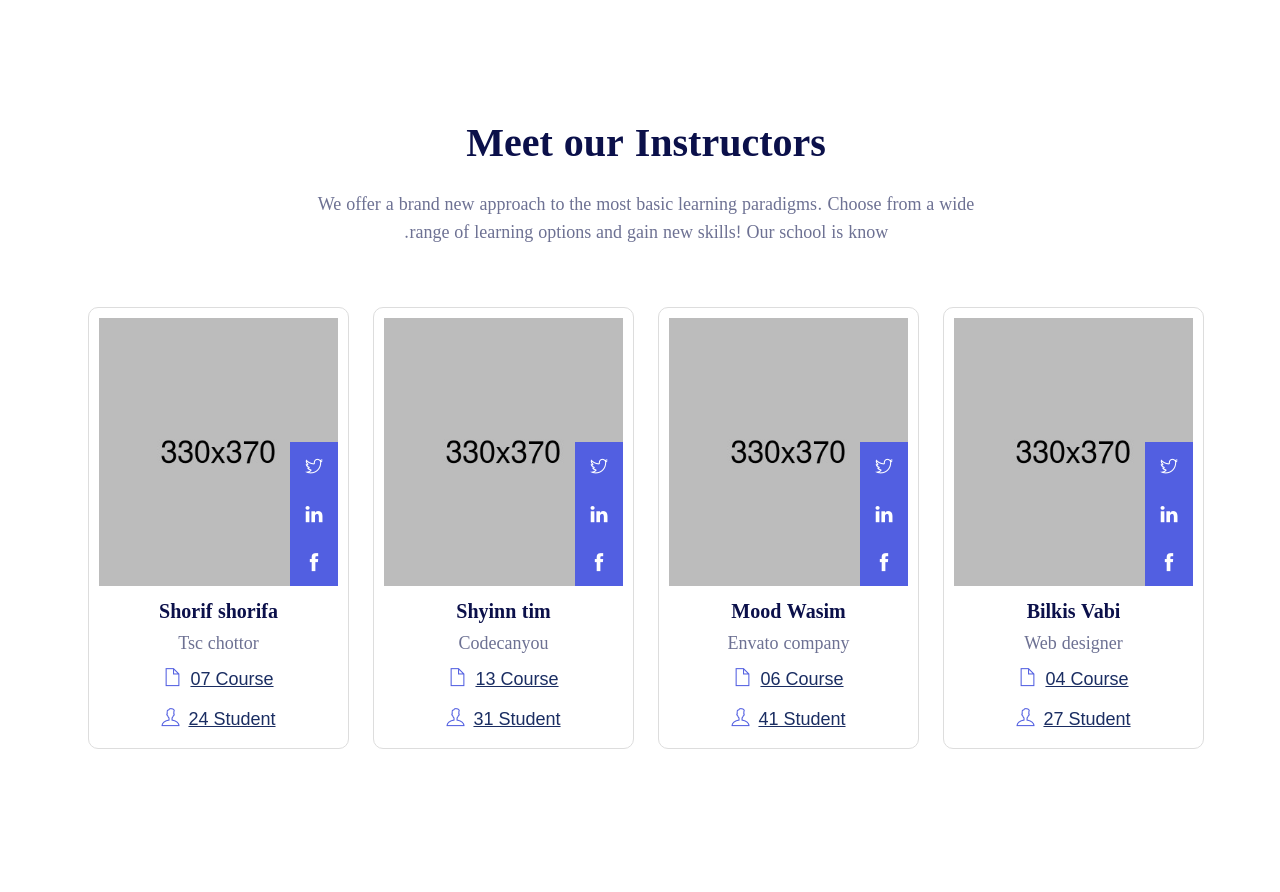
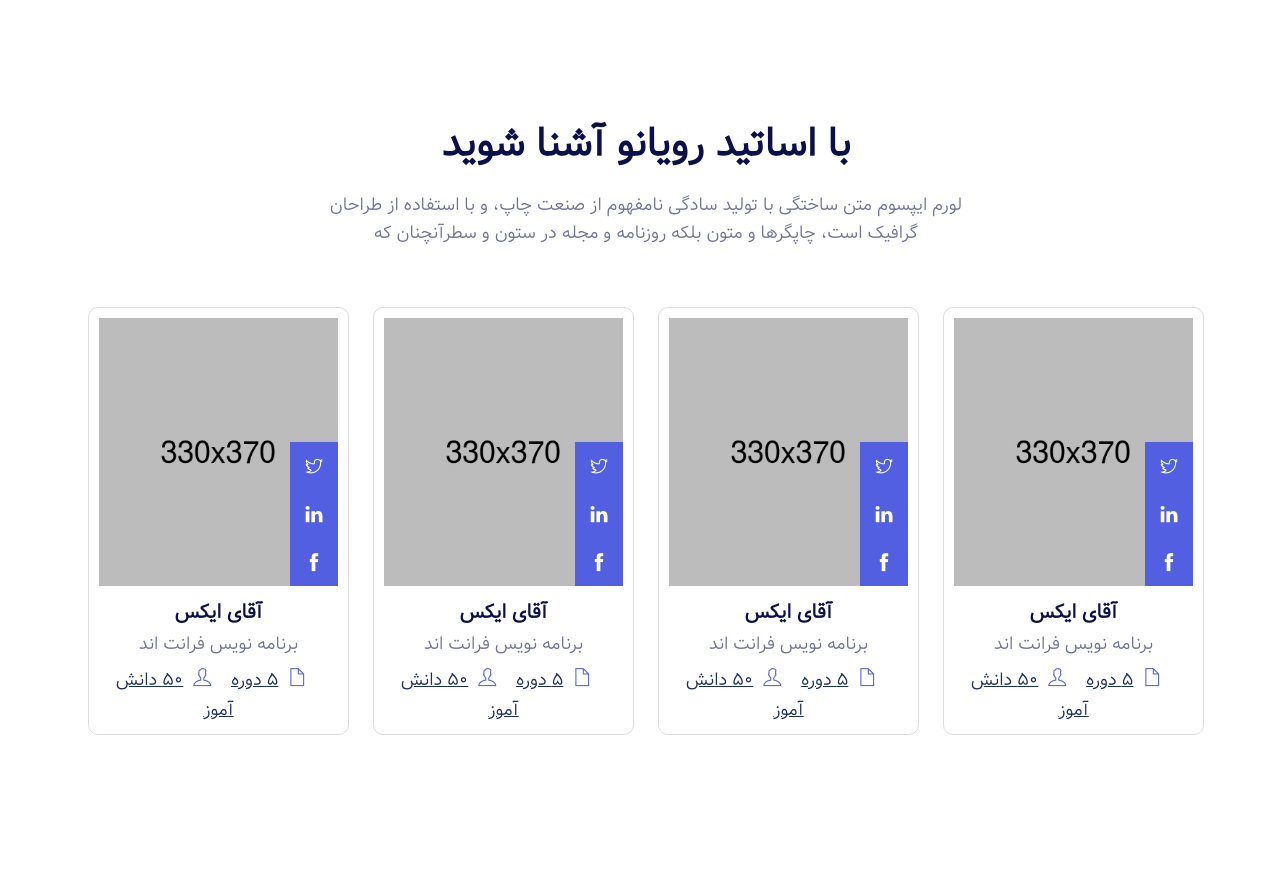
Before and after one commit to mjraei1409/royano-1, a plain HTML site: page index.html in a window 1280 px wide. Shown: the part 5220-6112 px from the top of the page. Drawn offline with Linux system fonts and the light colour scheme; files whose address does not match are found by name; a web font is replaced by a local one.

Commit message:
translate team section

```diff
--- a/assets/css/style.css
+++ b/assets/css/style.css
@@ -1721,10 +1721,10 @@ position: relative;
 	color: #525fe1;
 	display: inline-block;
 	margin: 10px 5px;
+	margin-right: 15px;
 }
 .sth_det2 u{
 color: #1a2d62;
-font-family:"Inria Sans", sans-serif;
 }
 
 /*START SINGLE TEAM DETAILS*/
--- a/index.html
+++ b/index.html
@@ -392,8 +392,8 @@
 		<section class="team_area section-padding">
 			<div class="container">
 				<div class="section-title text-center">
-					<h2>Meet our Instructors</h2>
-					<p>We offer a brand new approach to the most basic learning paradigms. Choose from a wide range of learning options and gain new skills! Our school is know.</p>
+					<h2>با اساتید رویانو آشنا شوید</h2>
+					<p>لورم ایپسوم متن ساختگی با تولید سادگی نامفهوم از صنعت چاپ، و با استفاده از طراحان گرافیک است، چاپگرها و متون بلکه روزنامه و مجله در ستون و سطرآنچنان که </p>
 				</div>
 				<div class="row">
 					<div class="col-lg-3 col-sm-6 col-xs-12 wow fadeInUp" data-wow-duration="1s" data-wow-delay="0.1s" data-wow-offset="0">
@@ -407,19 +407,19 @@
 								</ul>
 							</div>
 							<div class="team-prof">
-								<h3>Bilkis Vabi</h3>
-								<span>Web designer</span>
+								<h3>آقای ایکس</h3>
+								<span>برنامه نویس فرانت اند</span>
 							</div>
 							<div class="sth_det2">
-								<span class="ti-file"> <u>04 Course</u></span>
-								<span class="ti-user"> <u>27 Student</u></span>
+								<span class="ti-file"></span> <u>۵ دوره</u>
+								<span class="ti-user"></span> <u>۵۰ دانش آموز</u>
 							</div>
 						</div>
 					</div><!--- END COL -->
 					<div class="col-lg-3 col-sm-6 col-xs-12 wow fadeInUp" data-wow-duration="1s" data-wow-delay="0.1s" data-wow-offset="0">
 						<div class="our-team">
 							<div class="team-content">
-								<a href="#"><img src="assets/img/team/team2.jpg" alt=""></a>
+								<a href="#"><img src="assets/img/team/team1.jpg" alt=""></a>
 								<ul class="social-links">
 									<li><a href="#" class="ti-twitter"></a></li>
 									<li><a href="#" class="ti-linkedin"></a></li>
@@ -427,19 +427,19 @@
 								</ul>
 							</div>
 							<div class="team-prof">
-								<h3>Mood Wasim</h3>
-								<span>Envato company</span>
+								<h3>آقای ایکس</h3>
+								<span>برنامه نویس فرانت اند</span>
 							</div>
 							<div class="sth_det2">
-								<span class="ti-file"> <u>06 Course</u></span>
-								<span class="ti-user"> <u>41 Student</u></span>
+								<span class="ti-file"></span> <u>۵ دوره</u>
+								<span class="ti-user"></span> <u>۵۰ دانش آموز</u>
 							</div>
 						</div>
 					</div><!--- END COL -->
 					<div class="col-lg-3 col-sm-6 col-xs-12 wow fadeInUp" data-wow-duration="1s" data-wow-delay="0.1s" data-wow-offset="0">
 						<div class="our-team">
 							<div class="team-content">
-								<a href="#"><img src="assets/img/team/team3.jpg" alt=""></a>
+								<a href="#"><img src="assets/img/team/team1.jpg" alt=""></a>
 								<ul class="social-links">
 									<li><a href="#" class="ti-twitter"></a></li>
 									<li><a href="#" class="ti-linkedin"></a></li>
@@ -447,19 +447,19 @@
 								</ul>
 							</div>
 							<div class="team-prof">
-								<h3>Shyinn tim</h3>
-								<span>Codecanyou</span>
+								<h3>آقای ایکس</h3>
+								<span>برنامه نویس فرانت اند</span>
 							</div>
 							<div class="sth_det2">
-								<span class="ti-file"> <u>13 Course</u></span>
-								<span class="ti-user"> <u>31 Student</u></span>
+								<span class="ti-file"></span> <u>۵ دوره</u>
+								<span class="ti-user"></span> <u>۵۰ دانش آموز</u>
 							</div>
 						</div>
 					</div><!--- END COL -->
 					<div class="col-lg-3 col-sm-6 col-xs-12 wow fadeInUp" data-wow-duration="1s" data-wow-delay="0.1s" data-wow-offset="0">
 						<div class="our-team">
 							<div class="team-content">
-								<a href="#"><img src="assets/img/team/team4.jpg" alt=""></a>
+								<a href="#"><img src="assets/img/team/team1.jpg" alt=""></a>
 								<ul class="social-links">
 									<li><a href="#" class="ti-twitter"></a></li>
 									<li><a href="#" class="ti-linkedin"></a></li>
@@ -467,12 +467,12 @@
 								</ul>
 							</div>
 							<div class="team-prof">
-								<h3>Shorif shorifa</h3>
-								<span>Tsc chottor</span>
+								<h3>آقای ایکس</h3>
+								<span>برنامه نویس فرانت اند</span>
 							</div>
 							<div class="sth_det2">
-								<span class="ti-file"> <u>07 Course</u></span>
-								<span class="ti-user"> <u>24 Student</u></span>
+								<span class="ti-file"></span> <u>۵ دوره</u>
+								<span class="ti-user"></span> <u>۵۰ دانش آموز</u>
 							</div>
 						</div>
 					</div><!--- END COL -->
```
